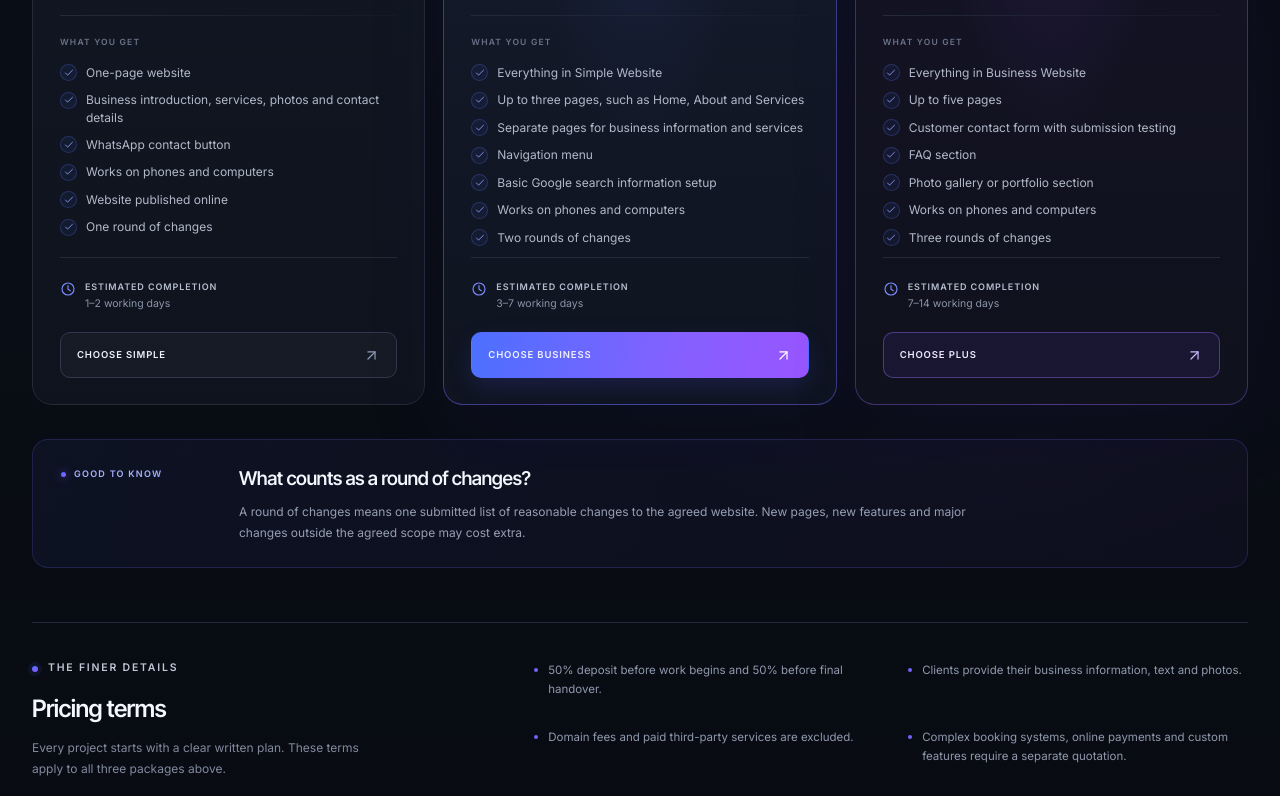
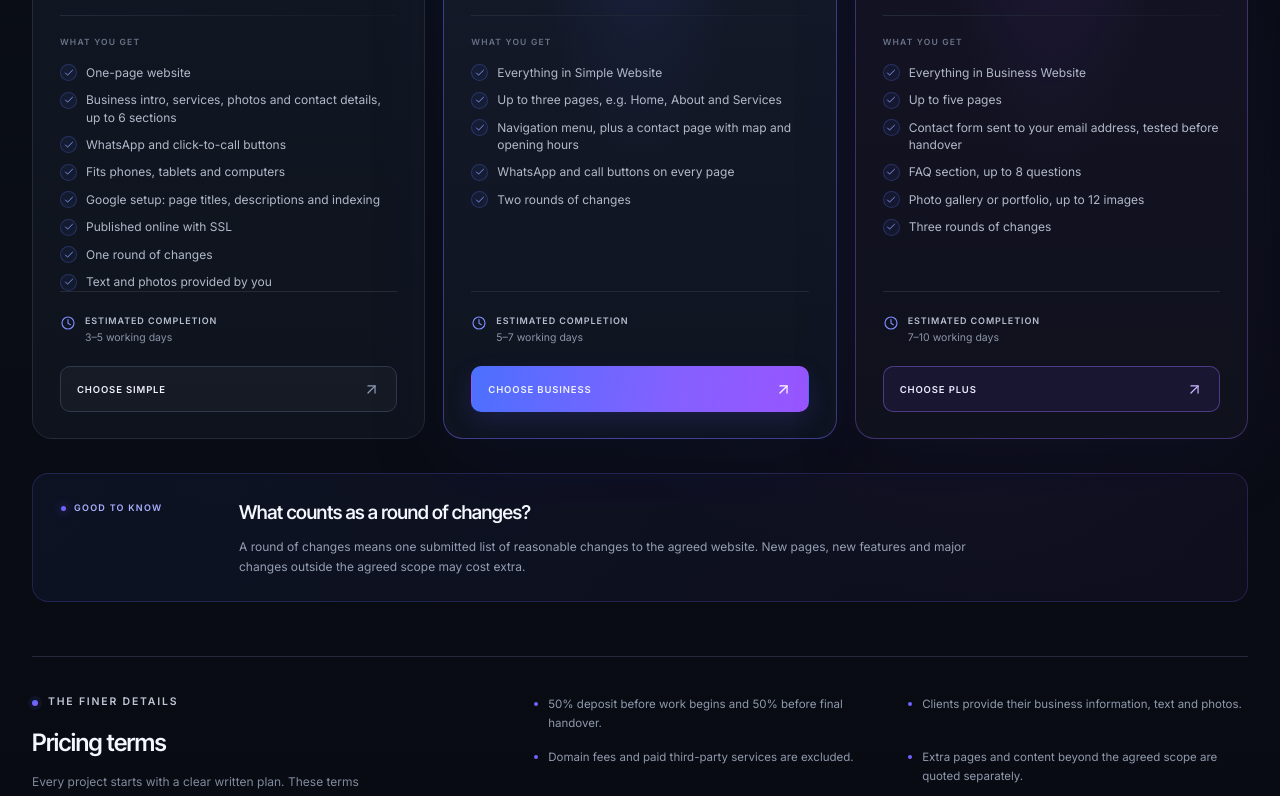
Before and after one commit to venomz92-boop/nickwebdev, a React (Vite) app: page / in a window 1280 px wide. Shown: the part 2600-3396 px from the top of the page. Built offline with nearby package versions, Linux system fonts and the light colour scheme.

Commit message:
Add files via upload

```diff
--- a/src/i18n/en.ts
+++ b/src/i18n/en.ts
@@ -131,13 +131,15 @@ export const en = {
           "A clear one-page website for businesses that need a simple, professional place online.",
         includes: [
           "One-page website",
-          "Business introduction, services, photos and contact details",
-          "WhatsApp contact button",
-          "Works on phones and computers",
-          "Website published online",
+          "Business intro, services, photos and contact details, up to 6 sections",
+          "WhatsApp and click-to-call buttons",
+          "Fits phones, tablets and computers",
+          "Google setup: page titles, descriptions and indexing",
+          "Published online with SSL",
           "One round of changes",
+          "Text and photos provided by you",
         ],
-        delivery: "1–2 working days",
+        delivery: "3–5 working days",
         cta: "Choose Simple",
         badge: "Basic",
       },
@@ -147,14 +149,12 @@ export const en = {
           "A website of up to three pages, with room to introduce your business and explain your services.",
         includes: [
           "Everything in Simple Website",
-          "Up to three pages, such as Home, About and Services",
-          "Separate pages for business information and services",
-          "Navigation menu",
-          "Basic Google search information setup",
-          "Works on phones and computers",
+          "Up to three pages, e.g. Home, About and Services",
+          "Navigation menu, plus a contact page with map and opening hours",
+          "WhatsApp and call buttons on every page",
           "Two rounds of changes",
         ],
-        delivery: "3–7 working days",
+        delivery: "5–7 working days",
         cta: "Choose Business",
         badge: "Recommended",
       },
@@ -165,13 +165,12 @@ export const en = {
         includes: [
           "Everything in Business Website",
           "Up to five pages",
-          "Customer contact form with submission testing",
-          "FAQ section",
-          "Photo gallery or portfolio section",
-          "Works on phones and computers",
+          "Contact form sent to your email address, tested before handover",
+          "FAQ section, up to 8 questions",
+          "Photo gallery or portfolio, up to 12 images",
           "Three rounds of changes",
         ],
-        delivery: "7–14 working days",
+        delivery: "7–10 working days",
         cta: "Choose Plus",
         badge: "Most complete",
       },
@@ -189,6 +188,7 @@ export const en = {
         "50% deposit before work begins and 50% before final handover.",
         "Clients provide their business information, text and photos.",
         "Domain fees and paid third-party services are excluded.",
+        "Extra pages and content beyond the agreed scope are quoted separately.",
         "Complex booking systems, online payments and custom features require a separate quotation.",
       ],
     },
--- a/src/i18n/ms.ts
+++ b/src/i18n/ms.ts
@@ -136,13 +136,15 @@ export const ms: Dictionary = {
           "Laman web satu halaman yang jelas untuk perniagaan yang memerlukan kehadiran dalam talian yang mudah dan profesional.",
         includes: [
           "Laman web satu halaman",
-          "Pengenalan perniagaan, perkhidmatan, foto dan butiran hubungan",
-          "Butang hubungi WhatsApp",
-          "Berfungsi pada telefon dan komputer",
-          "Laman web diterbitkan dalam talian",
+          "Pengenalan perniagaan, perkhidmatan, foto dan butiran hubungan, sehingga 6 bahagian",
+          "Butang WhatsApp dan butang hubungi terus",
+          "Berfungsi pada telefon, tablet dan komputer",
+          "Persediaan Google: tajuk halaman, keterangan dan pengindeksan",
+          "Diterbitkan dalam talian dengan SSL",
           "Satu pusingan perubahan",
+          "Teks dan foto disediakan oleh anda",
         ],
-        delivery: "1–2 hari bekerja",
+        delivery: "3–5 hari bekerja",
         cta: "Pilih Ringkas",
         badge: "Asas",
       },
@@ -152,14 +154,12 @@ export const ms: Dictionary = {
           "Laman web sehingga tiga halaman, dengan ruang untuk memperkenalkan perniagaan anda dan menerangkan perkhidmatan anda.",
         includes: [
           "Semua dalam Laman Web Ringkas",
-          "Sehingga tiga halaman, seperti Utama, Tentang dan Perkhidmatan",
-          "Halaman berasingan untuk maklumat perniagaan dan perkhidmatan",
-          "Menu navigasi",
-          "Persediaan asas maklumat carian Google",
-          "Berfungsi pada telefon dan komputer",
+          "Sehingga tiga halaman, cth. Utama, Tentang dan Perkhidmatan",
+          "Menu navigasi, serta halaman hubungi dengan peta dan waktu operasi",
+          "Butang WhatsApp dan panggilan pada setiap halaman",
           "Dua pusingan perubahan",
         ],
-        delivery: "3–7 hari bekerja",
+        delivery: "5–7 hari bekerja",
         cta: "Pilih Perniagaan",
         badge: "Disyorkan",
       },
@@ -170,13 +170,12 @@ export const ms: Dictionary = {
         includes: [
           "Semua dalam Laman Web Perniagaan",
           "Sehingga lima halaman",
-          "Borang hubungi pelanggan dengan ujian penghantaran",
-          "Bahagian Soalan Lazim",
-          "Galeri foto atau bahagian portfolio",
-          "Berfungsi pada telefon dan komputer",
+          "Borang hubungi dihantar ke alamat e-mel anda, diuji sebelum penyerahan",
+          "Bahagian Soalan Lazim, sehingga 8 soalan",
+          "Galeri foto atau portfolio, sehingga 12 imej",
           "Tiga pusingan perubahan",
         ],
-        delivery: "7–14 hari bekerja",
+        delivery: "7–10 hari bekerja",
         cta: "Pilih Plus",
         badge: "Paling lengkap",
       },
@@ -194,6 +193,7 @@ export const ms: Dictionary = {
         "Deposit 50% sebelum kerja bermula dan 50% sebelum penyerahan akhir.",
         "Pelanggan menyediakan maklumat perniagaan, teks dan foto mereka.",
         "Yuran domain dan perkhidmatan pihak ketiga berbayar tidak termasuk.",
+        "Halaman dan kandungan tambahan di luar skop yang dipersetujui akan disebutharga secara berasingan.",
         "Sistem tempahan yang kompleks, pembayaran dalam talian dan ciri tersuai memerlukan sebut harga berasingan.",
       ],
     },
```
